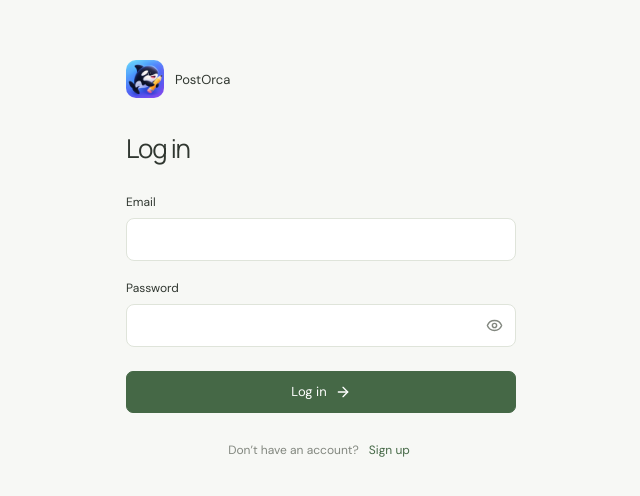
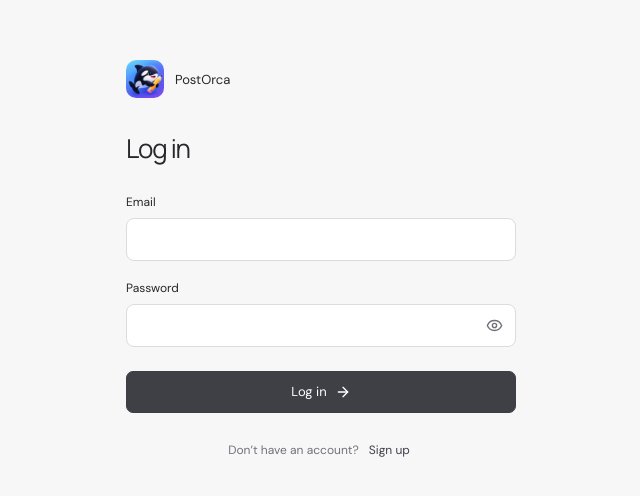
Before and after one commit to nla-asia/postorca-app, a React (Vite) app in the folder apps/desktop/: page / in a window 1280 px wide. Shown: the part 152-648 px from the top of the page, without its empty margins (319-959 px from the left). Built offline with nearby package versions, Linux system fonts and the light colour scheme; no server answers.

Commit message:
Replace green desktop theme with neutral graphite palette

```diff
--- a/apps/desktop/src/styles.css
+++ b/apps/desktop/src/styles.css
@@ -9,40 +9,40 @@
   text-rendering: optimizeLegibility;
   -webkit-font-smoothing: antialiased;
   --bg: #fff;
-  --sidebar: #f7f8f5;
+  --sidebar: #f7f7f8;
   --surface: #fff;
-  --surface-hover: #f7f8f5;
-  --accent-hover: #355436;
-  --badge: #f1f3ed;
-  --note-border: #e5eadb;
-  --text: #303730;
-  --muted: #82877f;
-  --secondary: #62695f;
-  --line: #e9ece5;
-  --strong-line: #dfe4da;
-  --accent: #456846;
-  --accent-soft: #eaf0e6;
-  --modal-backdrop: #10181055;
-  --shadow: 0 12px 50px #27332012;
+  --surface-hover: #f7f7f8;
+  --accent-hover: #27272a;
+  --badge: #f1f1f3;
+  --note-border: #e4e4e7;
+  --text: #27272a;
+  --muted: #71717a;
+  --secondary: #52525b;
+  --line: #e9e9ec;
+  --strong-line: #dcdce0;
+  --accent: #3f3f46;
+  --accent-soft: #ebebee;
+  --modal-backdrop: #18181b55;
+  --shadow: 0 12px 50px #18181b12;
   color-scheme: light;
   color: var(--text);
   background: var(--bg);
 }
 :root[data-theme="dark"] {
-  --bg: #181b18;
-  --sidebar: #131613;
-  --surface: #1c201c;
-  --surface-hover: #252a24;
-  --accent-hover: #cce5ba;
-  --badge: #2b3228;
-  --note-border: #35432d;
-  --text: #e5e9e0;
-  --muted: #90998a;
-  --secondary: #b1baaa;
-  --line: #2c332a;
-  --strong-line: #3a4436;
-  --accent: #b6d39f;
-  --accent-soft: #2b3928;
+  --bg: #18181b;
+  --sidebar: #131315;
+  --surface: #1e1e21;
+  --surface-hover: #27272a;
+  --accent-hover: #fafafa;
+  --badge: #2b2b30;
+  --note-border: #3f3f46;
+  --text: #ededf0;
+  --muted: #a1a1aa;
+  --secondary: #b4b4bd;
+  --line: #2e2e33;
+  --strong-line: #414148;
+  --accent: #e4e4e7;
+  --accent-soft: #303036;
   --modal-backdrop: #0009;
   --shadow: 0 12px 50px #0004;
   color-scheme: dark;
@@ -621,7 +621,7 @@ h1 {
   display: block;
   position: relative;
   overflow: hidden;
-  background: #fafbf8;
+  background: #fff;
 }
 .theme-preview:before {
   content: "";
@@ -630,7 +630,7 @@ h1 {
   bottom: 0;
   left: 0;
   width: 26%;
-  background: #e9ede5;
+  background: #f7f7f8;
 }
 .theme-preview i,
 .theme-preview b,
@@ -639,7 +639,7 @@ h1 {
   left: 36%;
   height: 5px;
   border-radius: 3px;
-  background: #d8dfd0;
+  background: #dcdce0;
   right: 12%;
   top: 16px;
 }
@@ -651,23 +651,23 @@ h1 {
   top: 45px;
   right: 17%;
   height: 12px;
-  background: #e8eee2;
+  background: #ebebee;
 }
 .theme-preview.dark {
-  background: #1c211b;
+  background: #18181b;
 }
 .theme-preview.dark:before {
-  background: #11170f;
+  background: #131315;
 }
 .theme-preview.dark i,
 .theme-preview.dark b {
-  background: #424f3b;
+  background: #414148;
 }
 .theme-preview.dark em {
-  background: #2d3927;
+  background: #303036;
 }
 .theme-preview.system {
-  background: linear-gradient(90deg, #fafbf8 50%, #1c211b 50%);
+  background: linear-gradient(90deg, #fff 50%, #18181b 50%);
 }
 .theme-option.chosen .theme-preview {
   outline: 2px solid var(--accent);
```
Also changed, not shown: 2 other files (tests, documents, lock files or other folders).
